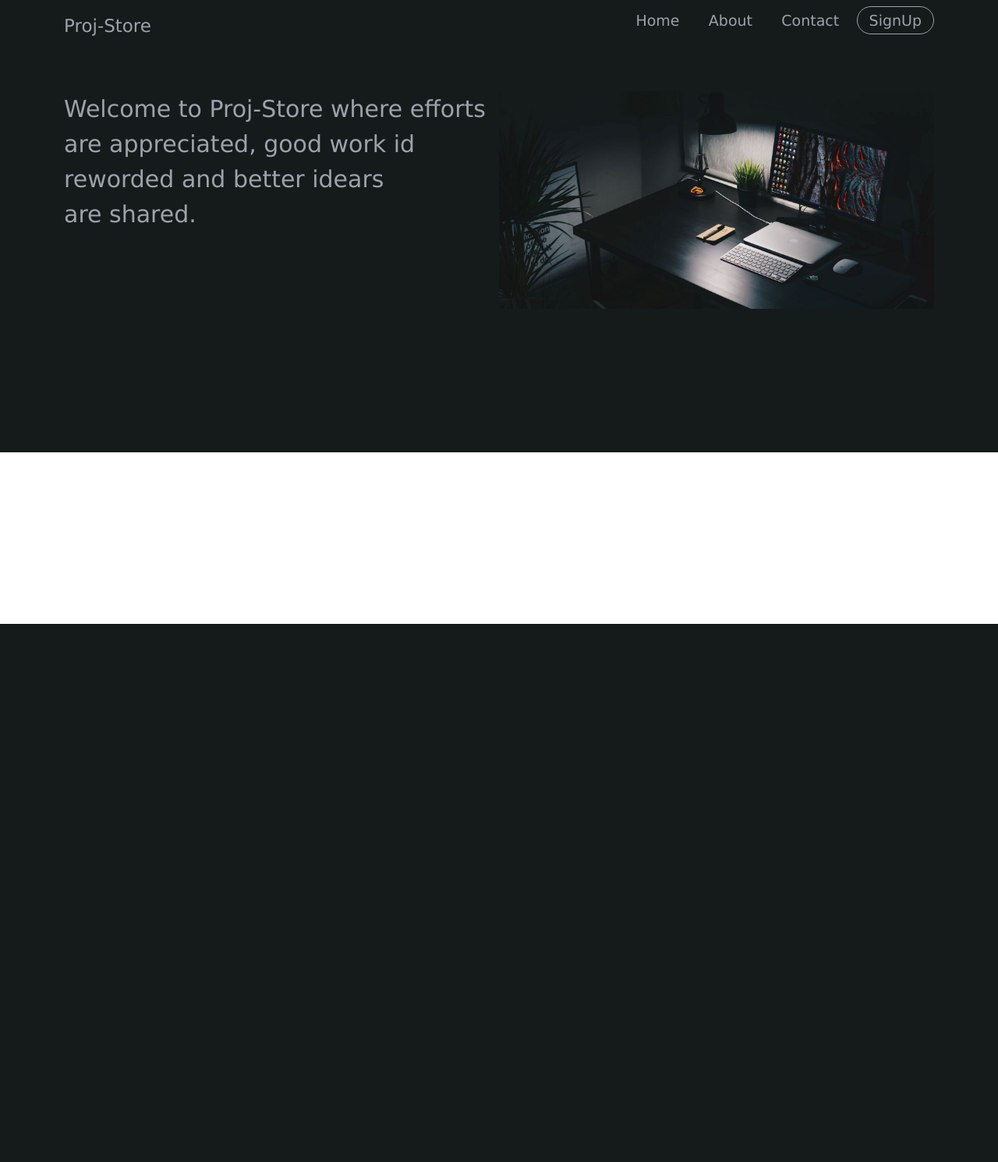
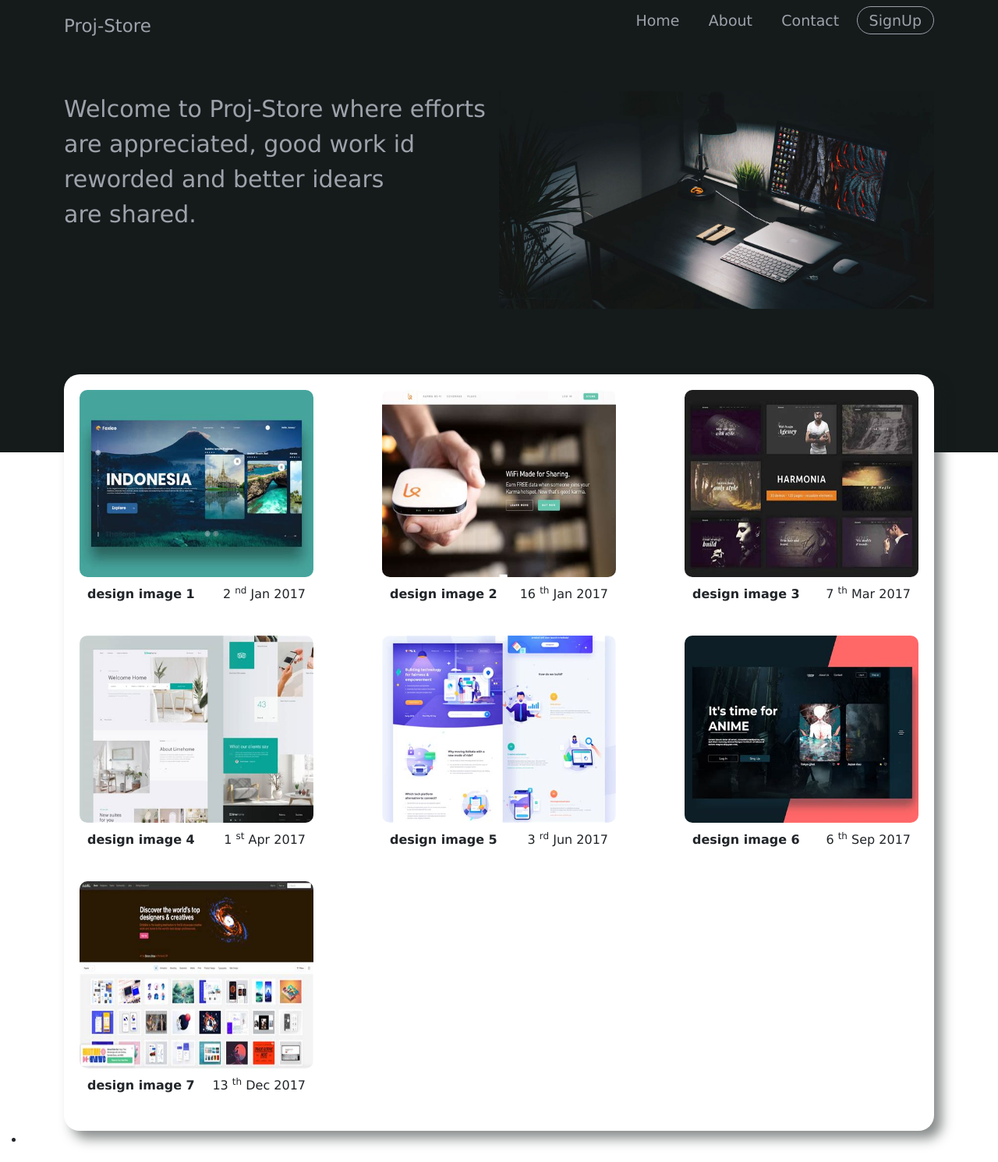
Before and after one commit to uhuru-rawlings/proj-Store, a Django app: page / in a window 1280 px wide. Shown: the whole page at 78% size. Before the commit the page ends 800 px from the top, so only its background shows below. Run offline with Django 3.2, Linux system fonts and the light colour scheme.

Commit message:
created image cards

```diff
--- a/static/css/style.css
+++ b/static/css/style.css
@@ -5,11 +5,12 @@
     /* background-color: #0C0C0C; */
     background-color: #151B1B;
     height: 580px;
-    position: absolute;
+    /* position: absolute;
     top: 0;
     right: 0;
-    left: 0;
+    left: 0; */
     box-sizing: border-box;
+    /* z-index: 2; */
 }
 .navbar{
     display: flex;
@@ -48,3 +49,36 @@
     font-size: 30px;
     color: #9DA2AB;
 }
+.project_containers{
+    display: flex;
+    flex-wrap: wrap;
+    justify-content: space-between;
+    row-gap: 15px;
+}
+.project_containers .images{
+    width: 300px;
+    height: 300px;
+}
+.project_containers .images img{
+    border-radius: 10px;
+}
+.projects_samples{
+    background-color: #FFFFFF;
+    /* height: 580px; */
+    margin-top: -100px;
+    padding: 20px;
+    border-radius: 20px;
+    box-shadow: 10px 10px 15px rgba(21,27,27,0.5);
+}
+.postinfo{
+    display: flex;
+    justify-content: space-between;
+    padding: 10px;
+}
+.postinfo .name{
+    font-weight: bold;
+}
+.project_containers .images:hover{
+    background-color: #f0f0f0;
+    border-radius: 10px;
+}
--- a/templates/index.html
+++ b/templates/index.html
@@ -40,9 +40,68 @@
         <div class="projects_samples">
             <div class="project_containers">
                 <div class="images">
-                    <img src="" alt="">
+                    <img src="../static/bgimages/design1.jpeg" width="100%" height="80%" alt="">
+                    <div class="postinfo">
+                        <div class="name">design image 1</div>
+                        <div class="posted">2 <sup>nd</sup> Jan 2017</div>
+                    </div>
+                </div>
+                <!--  -->
+                <div class="images">
+                    <img src="../static/bgimages/design2.jpeg" width="100%" height="80%" alt="">
+                    <div class="postinfo">
+                        <div class="name">design image 2</div>
+                        <div class="posted">16 <sup>th</sup> Jan 2017</div>
+                    </div>
+                </div>
+                <!--  -->
+                <div class="images">
+                    <img src="../static/bgimages/design3.jpeg" width="100%" height="80%" alt="">
+                    <div class="postinfo">
+                        <div class="name">design image 3</div>
+                        <div class="posted">7 <sup>th</sup> Mar 2017</div>
+                    </div>
+                </div>
+                <!--  -->
+                <div class="images">
+                    <img src="../static/bgimages/design4.jpeg" width="100%" height="80%" alt="">
+                    <div class="postinfo">
+                        <div class="name">design image 4</div>
+                        <div class="posted">1 <sup>st</sup> Apr 2017</div>
+                    </div>
+                </div>
+                <!--  -->
+                <div class="images">
+                    <img src="../static/bgimages/design5.jpeg" width="100%" height="80%" alt="">
+                    <div class="postinfo">
+                        <div class="name">design image 5</div>
+                        <div class="posted">3 <sup>rd</sup> Jun 2017</div>
+                    </div>
+                </div>
+                <!--  -->
+                <div class="images">
+                    <img src="../static/bgimages/design6.jpeg" width="100%" height="80%" alt="">
+                    <div class="postinfo">
+                        <div class="name">design image 6</div>
+                        <div class="posted">6 <sup>th</sup> Sep 2017</div>
+                    </div>
+                </div>
+                <!--  -->
+                <div class="images">
+                    <img src="../static/bgimages/design7.jpeg" width="100%" height="80%" alt="">
+                    <div class="postinfo">
+                        <div class="name">design image 7</div>
+                        <div class="posted">13 <sup>th</sup> Dec 2017</div>
+                    </div>
                 </div>
             </div>
+        </div>
+    </div>
+    <div class="footer">
+        <div class="social_links">
+            <ul>
+                <li><a href=""></a></li>
+            </ul>
         </div>
     </div>
 </body>
```
